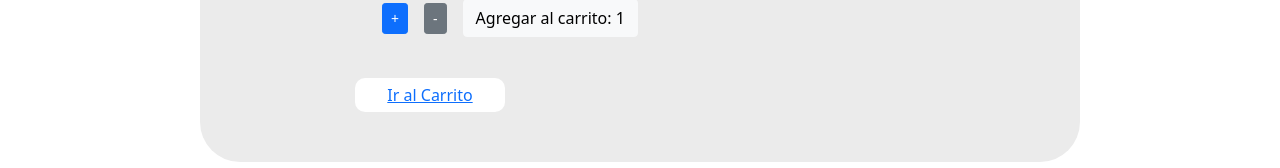
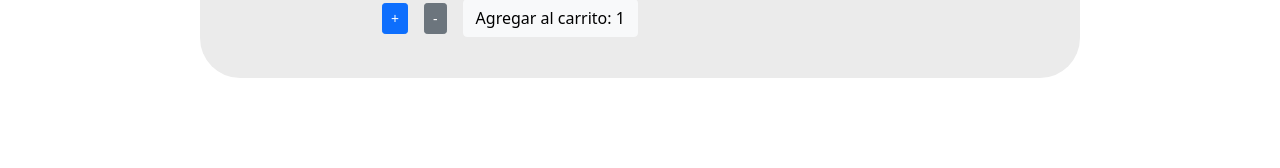
Before and after one commit to camilavrojas/store, a React (Create React App) app: page /detail/1 in a window 1280 px wide. Shown: the part 598-766 px from the top of the page. Built offline with nearby package versions, Linux system fonts and the light colour scheme.

Commit message:
se corrigieron los botones del item detail

```diff
--- a/src/components/ItemDetail/ItemDetail.js
+++ b/src/components/ItemDetail/ItemDetail.js
@@ -16,7 +16,7 @@ const ItemDetail = ({product}) => {
         setQty(qty);
     }
 
-    const handlePurchase = () => {
+    const EnviarAlCarrito = () => {
         addItem(product, qty);
 
     }
@@ -29,8 +29,11 @@ const ItemDetail = ({product}) => {
 
             <div>
             <img src={product?.img} alt={product?.name} className="ImgItemDetail"/>
-            <ItemCount stock = {10} onAdd = {(qty) => handleBuy (qty)} />
-            <button onClick = {handlePurchase} class="btnItem"> <Link to= "/cart"> Ir al Carrito </Link></button>
+            {!buy ?
+                <ItemCount stock = {10} onAdd = {(qty) => handleBuy (qty)} />
+                :
+                <button className="btnItem btn-light" onClick = {EnviarAlCarrito}> <Link to= "/cart"> Ir al carrito </Link></button>
+                }
             </div>
 
             <div class="DivProducts card border-secondary mb-3">
@@ -46,8 +49,6 @@ const ItemDetail = ({product}) => {
                 <tr className="TrClass">Con flash incorporado: {product?.flash}</tr>
             </table>
             </div>
-
-
             </div>
         </div>
 
--- a/src/components/Styles/StyleComp.css
+++ b/src/components/Styles/StyleComp.css
@@ -113,8 +113,9 @@
     border-radius: 10px;
     background-color: white;
     padding: 5px 20px;
-    width: 150px;
+    width: 180px;
     margin-bottom: 50px;
     text-decoration: none;
     list-style: none;
+
 }
```
